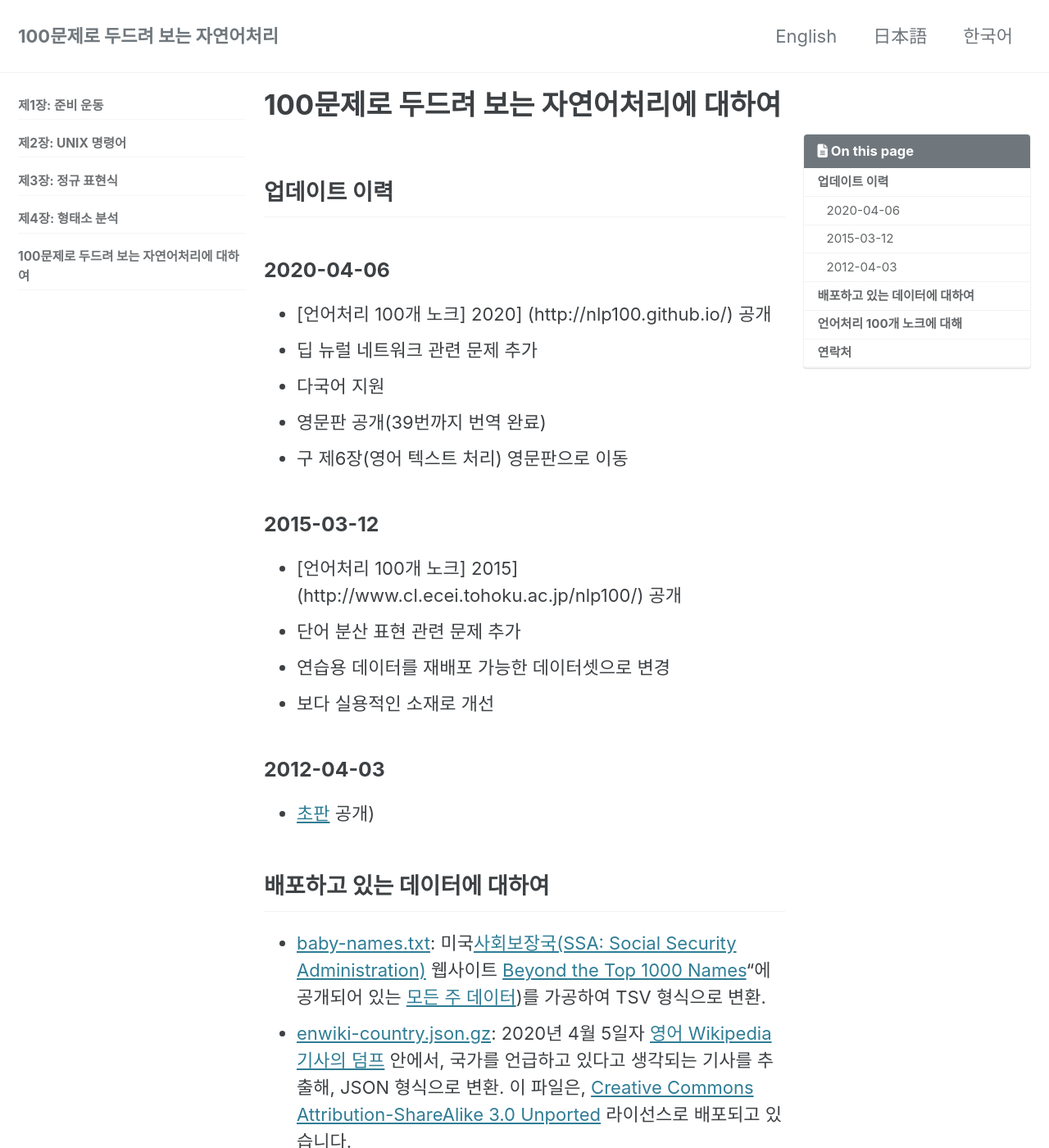
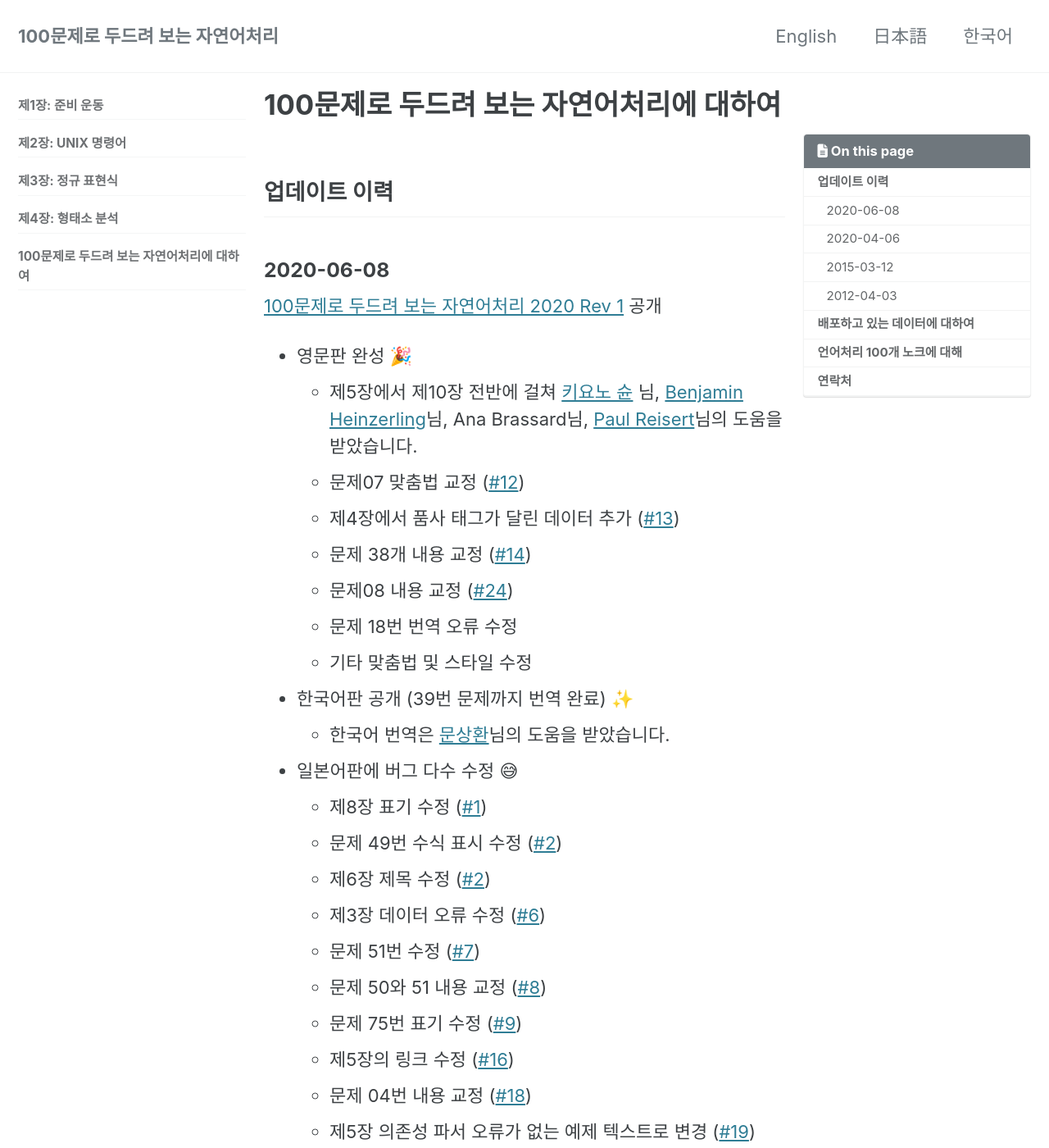
Before and after one commit to nlp100/nlp100.github.io, a Jekyll site: the page built from ko/about.md, in a window 1280 px wide and 1400 px high. Shown: the whole window at 82% size. Built offline with Jekyll 4.4.1, drawn with Linux system fonts in a browser that asks for light colours; cached includes are drawn as plain includes; nearby versions of some CDN libraries; emoji names are drawn with the system emoji font; some of the changed text lies outside the part shown.

Commit message:
Update changelog, change wording for entry point to about page.

```diff
--- a/ko/about.md
+++ b/ko/about.md
@@ -1,6 +1,6 @@
 ---
 title: "100문제로 두드려 보는 자연어처리에 대하여"
-date: 2020-04-17 01:58:19 +0900
+date: 2020-06-07 10:32:21 +0900
 layout: single
 toc: true
 lang: ko
@@ -8,6 +8,35 @@ sidebar: {nav: "sidebar_ko"}
 ---
 
 ## 업데이트 이력
+
+### 2020-06-08
+[100문제로 두드려 보는 자연어처리 2020 Rev 1](http://nlp100.github.io/) 공개
+
++ 영문판 완성 :tada:
+  + 제5장에서 제10장 전반에 걸쳐 [키요노 슌](https://butsugiri.github.io/) 님, [Benjamin Heinzerling](https://bheinzerling.github.io/)님, Ana Brassard님, [Paul Reisert](http://www.cl.ecei.tohoku.ac.jp/~preisert/)님의 도움을 받았습니다.
+  + 문제07 맞춤법 교정 ([#12](https://github.com/nlp100/nlp100.github.io/pull/12))
+  + 제4장에서 품사 태그가 달린 데이터 추가 ([#13](https://github.com/nlp100/nlp100.github.io/issues/13))
+  + 문제 38개 내용 교정 ([#14](https://github.com/nlp100/nlp100.github.io/issues/14))
+  + 문제08 내용 교정 ([#24](https://github.com/nlp100/nlp100.github.io/pull/24))
+  + 문제 18번 번역 오류 수정
+  + 기타 맞춤법 및 스타일 수정
++ 한국어판 공개 (39번 문제까지 번역 완료) :sparkles:
+  + 한국어 번역은 [문상환](https://sangwhan.com/)님의 도움을 받았습니다.
++ 일본어판에 버그 다수 수정 :sweat_smile:
+  + 제8장 표기 수정 ([#1](https://github.com/nlp100/nlp100.github.io/pull/1))
+  + 문제 49번 수식 표시 수정 ([#2](https://github.com/nlp100/nlp100.github.io/pull/2))
+  + 제6장 제목 수정 ([#2](https://github.com/nlp100/nlp100.github.io/pull/2))
+  + 제3장 데이터 오류 수정 ([#6](https://github.com/nlp100/nlp100.github.io/issues/6))
+  + 문제 51번 수정 ([#7](https://github.com/nlp100/nlp100.github.io/issues/7))
+  + 문제 50와 51 내용 교정 ([#8](https://github.com/nlp100/nlp100.github.io/pull/8))
+  + 문제 75번 표기 수정 ([#9](https://github.com/nlp100/nlp100.github.io/pull/9))
+  + 제5장의 링크 수정 ([#16](https://github.com/nlp100/nlp100.github.io/pull/16))
+  + 문제 04번 내용 교정 ([#18](https://github.com/nlp100/nlp100.github.io/pull/18))
+  + 제5장 의존성 파서 오류가 없는 예제 텍스트로 변경 ([#19](https://github.com/nlp100/nlp100.github.io/issues/19))
+  + 문제 69번 내용 교정 ([#21](https://github.com/nlp100/nlp100.github.io/issues/21))
+  + 문제 71번 내용 교정 ([#22](https://github.com/nlp100/nlp100.github.io/issues/22))
+
+[Issues](https://github.com/nlp100/nlp100.github.io/issues)를 통해서 문제점을 보고해주신 여러분 및 [Pull Requests](https://github.com/nlp100/nlp100.github.io/pulls)를 보내주신 여러분께 감사드립니다. :pray:
 
 ### 2020-04-06
 + [언어처리 100개 노크] 2020] (http://nlp100.github.io/) 공개
```
Also changed, not shown: ko/index.md (+1 -1 lines).
